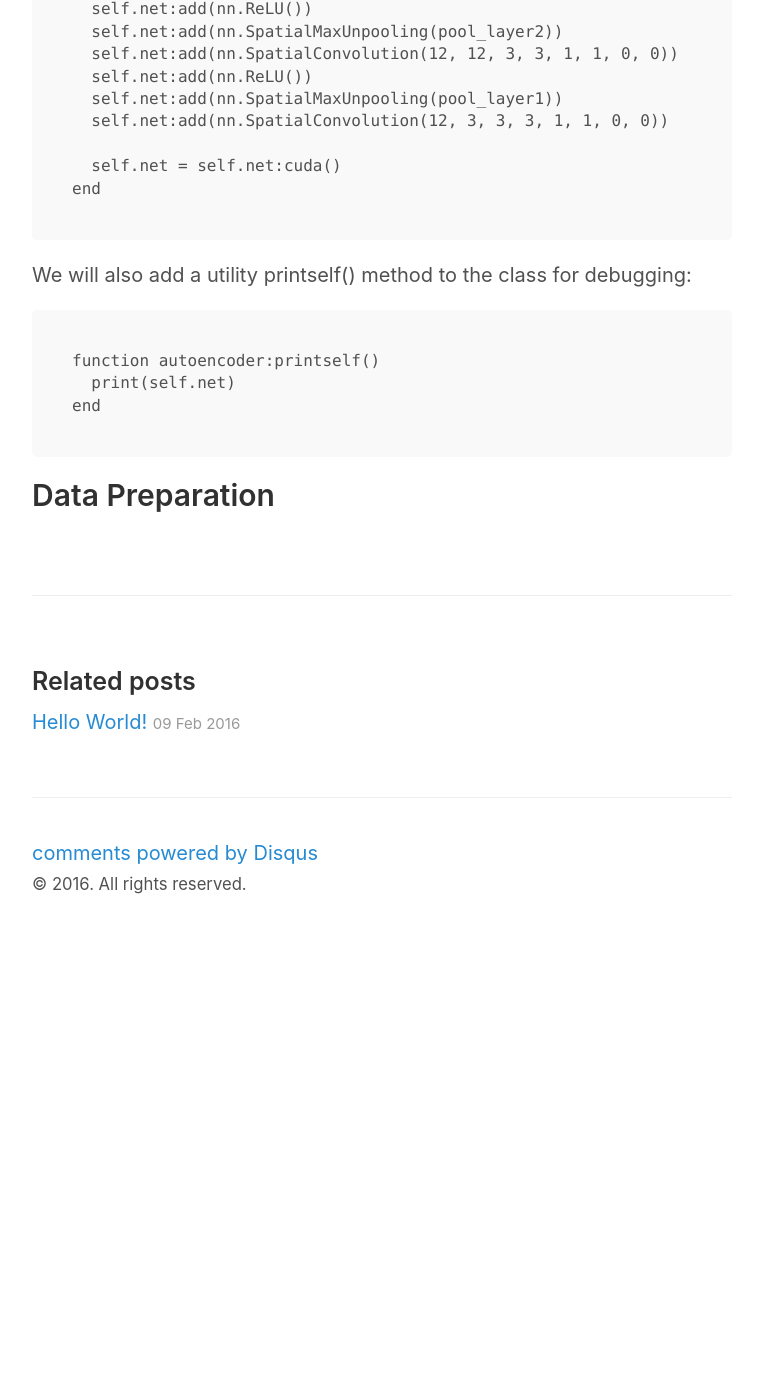
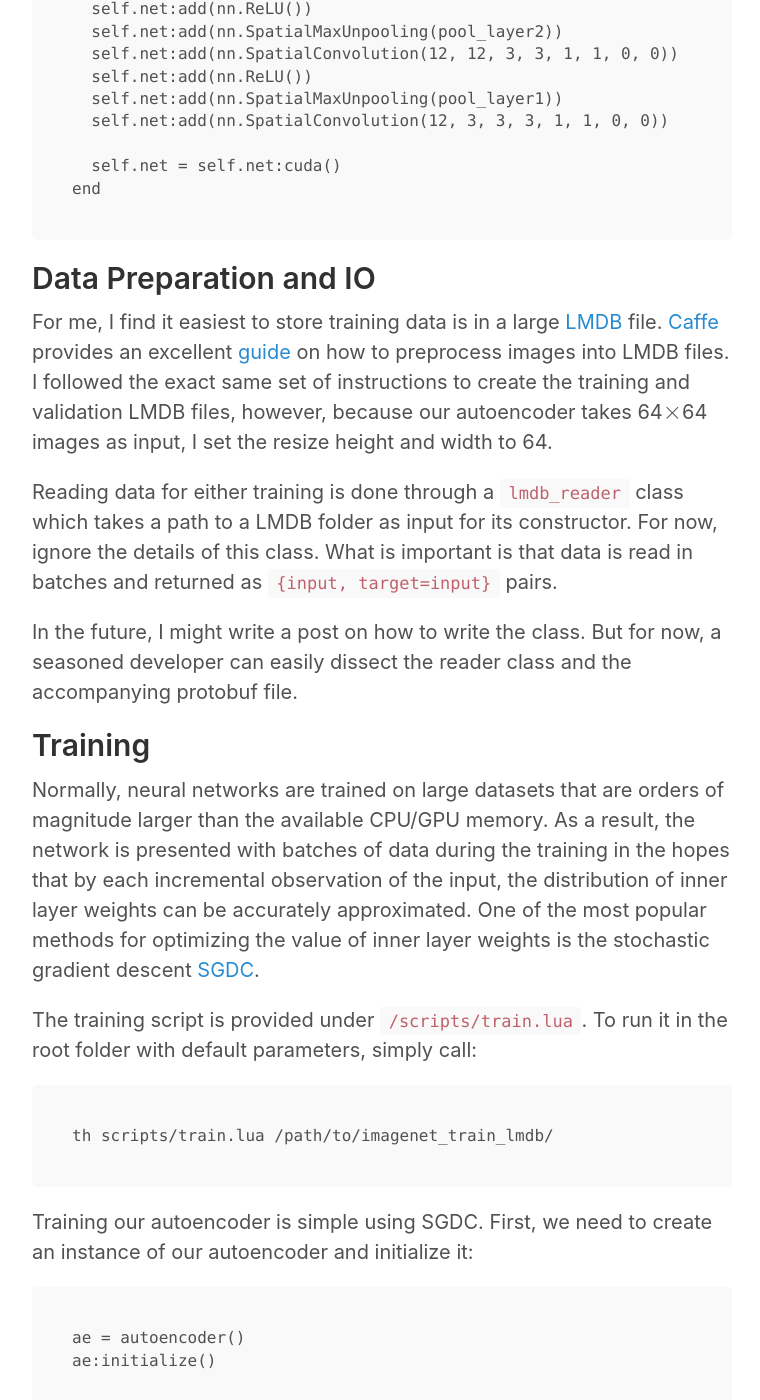
Before and after one commit to siavashk/siavashk.github.io, a Jekyll site: the page built from _posts/2016-02-22-autoencoder-imagenet.md, in a window 1280 px wide and 1400 px high, scrolled down 5609 px. Shown: the whole window, without its empty margins (258-1018 px from the left). Built offline with Jekyll 4.4.1, drawn with Linux system fonts in a browser that asks for light colours; formulas are drawn with MathJax 3; comment, search, counter and statistics services are not loaded; before the commit the page ends 6547 px from its top, so only the background shows below that; some of the changed text lies outside the part shown.

Commit message:
New post complete!

````diff
--- a/_posts/2016-02-13-autoencoder-imagenet.md
+++ b/_posts/2016-02-22-autoencoder-imagenet.md
@@ -11,10 +11,11 @@
 
 I will save the motivation for a future post. One of the methods that I was exploring at the time was [autoencoders](https://en.wikipedia.org/wiki/Autoencoder). Since most of the code in our office is written in Lua, using Torch was the logical choice. At the time, I was still learning how to create a working network architecture, so I did a lot of learning on relevant papers, such as [AEVB](http://arxiv.org/abs/1312.6114) and [AlexNet](http://papers.nips.cc/paper/4824-imagenet-classification-with-deep-convolutional-neural-networks). I was also looking into tutorials on how to actually write an autoencoder, for example the excellent [blog post](https://swarbrickjones.wordpress.com/2015/04/29/convolutional-autoencoders-in-pythontheanolasagne/) by Mike Swarbrick Jones.
 
-To the best of my knowledge, there are no publicly available examples for writing autoencoders on color images. There are, however, several examples on how to write an autoencoder for the [MNIST](http://yann.lecun.com/exdb/mnist/) dataset. It might be trivial for seasoned machine learning scientists to extend the architecture from grayscale to color images, but for me it was non-trivial. The goal of this post is to provide a minimal example on how to train autoencoders on color images using Torch.
+To the best of my knowledge, there are no publicly available examples for writing autoencoders on color images. There are, however, several examples on how to write an autoencoder for the [MNIST](http://yann.lecun.com/exdb/mnist/) dataset. It might be easy for seasoned machine learning scientists to extend the architecture from grayscale to color images, but for me it was non-trivial. The goal of this post is to provide a minimal example on how to train autoencoders on color images using Torch.
 
 ## The Big Picture
 ![Autoencoder overview](/assets/ae1.jpg "Figure 2: major components of an autoencoder")
+
 Figure 2. shows the major components of an autoencoder. The input in our case is a 2D image, denoted as \\(\mathrm{I}\\), which passes through an encoder block. The purpose of this block is to provide a latent representation of the input, denoted as \\(\mathrm{C}\\), which we will refer to as the code for the remainder of this post. This code is subsequently passed through a decoding block, denoted as \\(\hat{\mathrm{I}}\\), which generates an approximation of the input.
 
 ![Encoder overview](/assets/ae2.jpg "Figure 3: encoder components in this post")
@@ -131,12 +132,60 @@
 end
 ```
 
-We will also add a utility printself() method to the class for debugging:
+## Data Preparation and IO
+For me, I find it easiest to store training data is in a large [LMDB](https://en.wikipedia.org/wiki/Lightning_Memory-Mapped_Database) file. [Caffe](http://caffe.berkeleyvision.org/) provides an excellent [guide](http://caffe.berkeleyvision.org/gathered/examples/imagenet.html) on how to preprocess images into LMDB files. I followed the exact same set of instructions to create the training and validation LMDB files, however, because our autoencoder takes 64\\(\times\\)64 images as input, I set the resize height and width to 64.
+
+Reading data for either training is done through a `lmdb_reader` class which takes a path to a LMDB folder as input for its constructor. For now, ignore the details of this class. What is important is that data is read in batches and returned as `{input, target=input}` pairs.
+
+In the future, I might write a post on how to write the class. But for now, a seasoned developer can easily dissect the reader class and the accompanying protobuf file.
+
+## Training
+Normally, neural networks are trained on large datasets that are orders of magnitude larger than the available CPU/GPU memory. As a result, the network is presented with batches of data during the training in the hopes that by each incremental observation of the input, the distribution of inner layer weights can be accurately approximated. One of the most popular methods for optimizing the value of inner layer weights is the stochastic gradient descent [SGDC](https://en.wikipedia.org/wiki/Stochastic_gradient_descent).
+
+The training script is provided under `/scripts/train.lua`. To run it in the root folder with default parameters, simply call:
 
 ```
-function autoencoder:printself()
-  print(self.net)
+th scripts/train.lua /path/to/imagenet_train_lmdb/
+```
+
+Training our autoencoder is simple using SGDC. First, we need to create an instance of our autoencoder and initialize it:
+
+```
+ae = autoencoder()
+ae:initialize()
+```
+
+Since our data is continuous, we will use the mean-squared error as the loss function for training. We can now set up SGDC optimizer for training. This can easily be done using the following snippet:
+
+```
+criterion = nn.MSECriterion():cuda()
+trainer = nn.StochasticGradient(ae.net, criterion)
+```
+
+To start training, we simply read a data batch and call the `:train()` function on the batch:
+
+```
+for t=1, options.epochs do
+  print('Epoch ' .. t)
+  data_set = imagenet_reader:get_training_data(options.batch_size)
+
+  trainer:train(data_set)
+
 end
 ```
+## Testing and Results
+Once the training is finished, we can pass images from the validation set through the autoencoder in forward mode. If the output matches the input, the autoencoder has been successfully trained. The testing script is provided under `scripts/test.lua`. To run it in the root folder with default parameters simply call:
 
-## Data Preparation
+```
+th scripts/test.lua ./path/to/trained/network.bin /path/to/imagenet_val_lmdb/
+```
+
+Below are some of my results:
+
+![Results, example 1](/assets/ae_results1.png "Figure 5: Autoencoder results, example 1")
+
+![Results, example 2](/assets/ae_results2.png "Figure 6: Autoencoder results, example 2")
+
+![Results, example 3](/assets/ae_results3.png "Figure 7: Autoencoder results, example 3")
+
+As you see, the network can approximate the general properties of its inputs. In Figure 5., the learned representation is blurry compared to the original, however, the network managed to capture the general color of the brown beetle and the surrounding green leafs. In Figure 6., the fishing equipment can be distinguished in the learned representation, however, the network has failed to correctly recover some pixels. These pixels have distorted color values. The same shortcomings are also present in Figure 7.
````
Also changed, not shown: assets/ae_results1.png (added), assets/ae_results2.png (added), assets/ae_results3.png (added).
